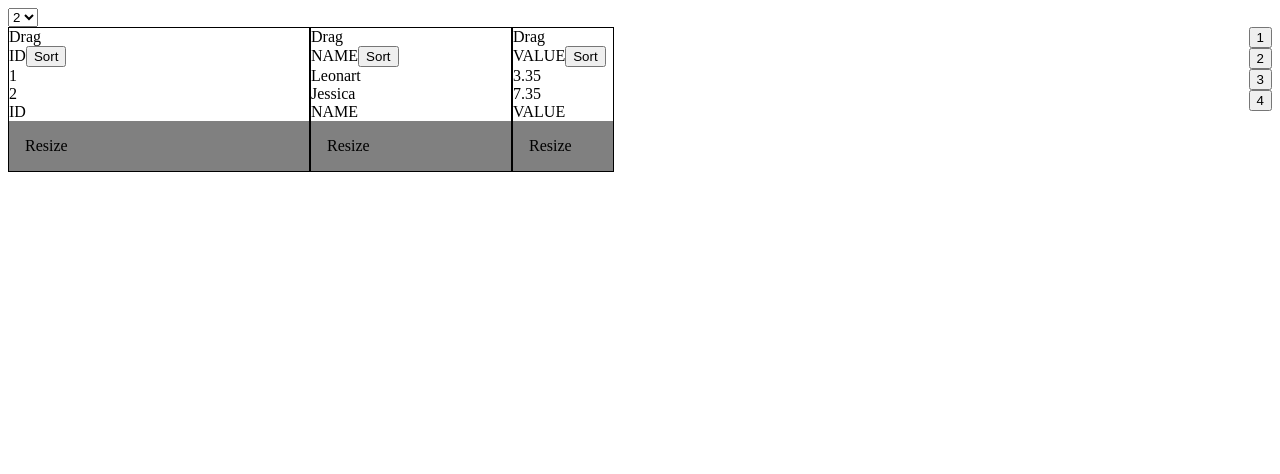
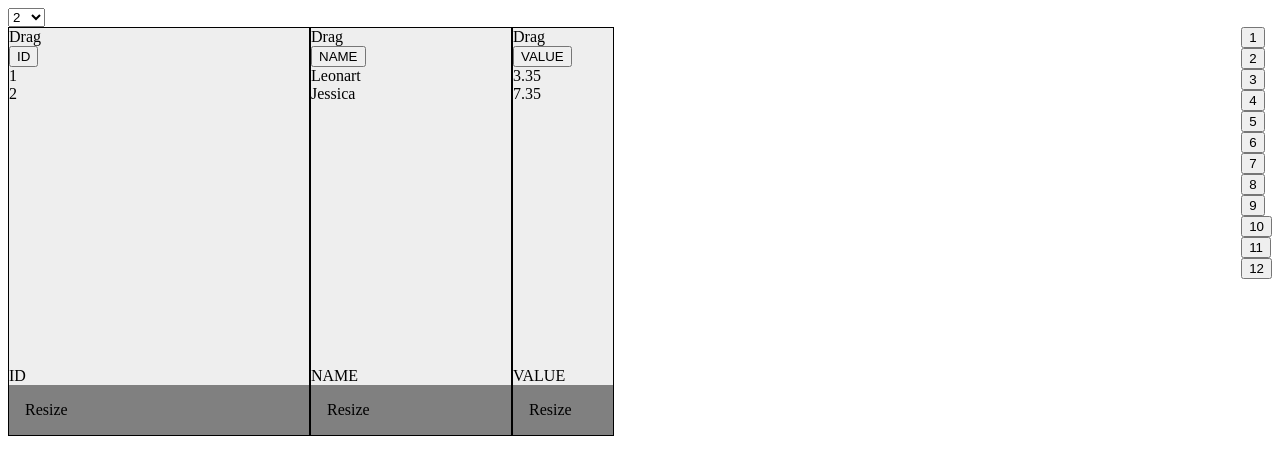
Before and after one commit to leonartgutz/TableComponent, a React (Create React App) app: page / in a window 1280 px wide. Shown: the top 474 px of the page. Built offline with nearby package versions, Linux system fonts and the light colour scheme.

Commit message:
Scroll Implemented

```diff
--- a/sass/Table/styles.scss
+++ b/sass/Table/styles.scss
@@ -25,9 +25,28 @@
     width: 100%;
   }
 
+  &__head {
+    display: flex;
+    align-items: center;
+    justify-content: left;
+  }
+
   &__column {
     border: 1px solid black;
     min-width: 100px;
+    background: #eee;
+  }
+
+  &__scrollArea {
+    flex: 1;
+    min-height: 300px;
+    max-height: 300px;
+    overflow-y: scroll;
+    scrollbar-width: none;
+
+    &::-webkit-scrollbar {
+      display: none;
+    }
   }
 
   &__row {
@@ -46,8 +65,8 @@
   }
 
   &__cell {
-    /* Do not give a width */
     @extend %defaultProps;
+    width: 100%;
   }
 
   &__pagination {
--- a/src/App.js
+++ b/src/App.js
@@ -3,6 +3,86 @@ import React, { useState } from 'react'
 import Table from './components/Table'
 
 const array = [
+  {
+    id: 1,
+    name: 'Leonart',
+    value: 3.35,
+  },
+  {
+    id: 2,
+    name: 'Jessica',
+    value: 7.35,
+  },
+  {
+    id: 3,
+    name: 'Chloe',
+    value: 4.23,
+  },
+  {
+    id: 4,
+    name: 'Jess',
+    value: 88.89,
+  },
+  {
+    id: 5,
+    name: 'Alini',
+    value: 3.35,
+  },
+  {
+    id: 6,
+    name: 'Liz',
+    value: 7.35,
+  },
+  {
+    id: 7,
+    name: 'Marina',
+    value: 4.23,
+  },
+  {
+    id: 8,
+    name: 'Teste',
+    value: 88.89,
+  },
+  {
+    id: 1,
+    name: 'Leonart',
+    value: 3.35,
+  },
+  {
+    id: 2,
+    name: 'Jessica',
+    value: 7.35,
+  },
+  {
+    id: 3,
+    name: 'Chloe',
+    value: 4.23,
+  },
+  {
+    id: 4,
+    name: 'Jess',
+    value: 88.89,
+  },
+  {
+    id: 5,
+    name: 'Alini',
+    value: 3.35,
+  },
+  {
+    id: 6,
+    name: 'Liz',
+    value: 7.35,
+  },
+  {
+    id: 7,
+    name: 'Marina',
+    value: 4.23,
+  },
+  {
+    id: 8,
+    name: 'Teste',
+    value: 88.89,
+  },
   {
     id: 1,
     name: 'Leonart',
@@ -80,6 +160,8 @@ const App = () => {
         <option value="4">4</option>
         <option value="6">6</option>
         <option value="8">8</option>
+        <option value="16">16</option>
+        <option value="32">32</option>
       </select>
       <Table data={array} columns={column} rowLimit={row} isDraggable isResizable />
     </>
--- a/src/components/Table/TableCell/index.js
+++ b/src/components/Table/TableCell/index.js
@@ -1,14 +1,19 @@
 import React from 'react'
 import PropTypes from 'prop-types'
 
-const TableCell = ({ children }) => (
-  <div className="tableStyle__cell">
+const TableCell = ({ children, minWidth }) => (
+  <div className="tableStyle__cell" style={{ minWidth }}>
     {children}
   </div>
 )
 
 TableCell.propTypes = {
   children: PropTypes.node.isRequired,
+  minWidth: PropTypes.number,
+}
+
+TableCell.defaultProps = {
+  minWidth: 100,
 }
 
 export default TableCell
--- a/src/components/Table/TableHead/index.js
+++ b/src/components/Table/TableHead/index.js
@@ -5,8 +5,8 @@ import '../styles.css'
 import TableCell from '../TableCell'
 
 const TableHead = ({ children, width }) => (
-  <div className="tableStyle__head" style={{ width }}>
-    <TableCell>{children}</TableCell>
+  <div className="tableStyle__head">
+    <TableCell minWidth={width}>{children}</TableCell>
   </div>
 )
 
--- /dev/null
+++ b/src/components/Table/TableScrollArea/index.js
@@ -0,0 +1,36 @@
+/* eslint-disable no-param-reassign */
+/* eslint-disable jsx-a11y/mouse-events-have-key-events */
+/* eslint-disable no-shadow */
+/* eslint-disable array-callback-return */
+import React from 'react'
+import PropTypes from 'prop-types'
+import '../styles.css'
+
+const TableScrollArea = ({ children, index }) => {
+  const scrollHandler = (e, index) => {
+    const active = e.target
+    const scrollers = document.querySelectorAll('.tableStyle__scrollArea')
+
+    Object.values(scrollers).map((scroller) => {
+      if (!scroller.classList.contains(`tableStyle__scroll-${index}`)) {
+        scroller.scrollTop = active.scrollTop
+      }
+    })
+  }
+
+  return (
+    <div
+      onScroll={(e) => scrollHandler(e, index)}
+      className={`tableStyle__scrollArea tableStyle__scroll-${index}`}
+    >
+      {children}
+    </div>
+  )
+}
+
+TableScrollArea.propTypes = {
+  children: PropTypes.node.isRequired,
+  index: PropTypes.number.isRequired,
+}
+
+export default TableScrollArea
--- a/src/components/Table/index.js
+++ b/src/components/Table/index.js
@@ -13,6 +13,7 @@ import TableHead from './TableHead'
 import TableFooter from './TableFooter'
 import paginator from './utils/paginator'
 import compareValues from './utils/compareValues'
+import TableScrollArea from './TableScrollArea'
 
 const Table = ({ columns, data, rowLimit, isDraggable, isResizable }) => {
   const [info, setInfo] = useState([])
@@ -20,7 +21,7 @@ const Table = ({ columns, data, rowLimit, isDraggable, isResizable }) => {
   const [perPage, setPerPage] = useState(rowLimit)
   const [displayArr, setDisplayArr] = useState([])
   const [pagination, setPagination] = useState({})
-  const [testCol, setTestCol] = useState(columns)
+  const [displayCol, setDisplayCol] = useState(columns)
 
   useEffect(() => {
     const paginationResult = paginator(data, 1, rowLimit)
@@ -77,11 +78,11 @@ const Table = ({ columns, data, rowLimit, isDraggable, isResizable }) => {
       return false
     }
 
-    const newArr = [...testCol]
+    const newArr = [...displayCol]
     newArr.splice(source.index, 1)
-    newArr.splice(destination.index, 0, testCol[colId])
+    newArr.splice(destination.index, 0, displayCol[colId])
 
-    setTestCol(newArr)
+    setDisplayCol(newArr)
   }
 
   return (
@@ -90,7 +91,7 @@ const Table = ({ columns, data, rowLimit, isDraggable, isResizable }) => {
         <Droppable droppableId="DroppableId" direction="horizontal" type="column">
           {(provided) => (
             <div className="tableStyle__table" {...provided.droppableProps} ref={provided.innerRef}>
-              {testCol.map((column, index) => (
+              {displayCol.map((column, index) => (
                 <TableColumn
                   key={`column-${index}`}
                   column={index}
@@ -98,14 +99,15 @@ const Table = ({ columns, data, rowLimit, isDraggable, isResizable }) => {
                   isResizable={isResizable}
                 >
                   <TableHead width={column.width}>
-                    {column.text}
                     <button type="button" onClick={() => sortHanlder(column.dataField, sortOrder)}>
-                      Sort
+                      {column.text}
                     </button>
                   </TableHead>
-                  {displayArr.map((row, rowIndex) => (
-                    <TableRow key={rowIndex} row={row} column={column} index={rowIndex} />
-                  ))}
+                  <TableScrollArea index={index}>
+                    {displayArr.map((row, rowIndex) => (
+                      <TableRow key={rowIndex} row={row} column={column} index={rowIndex} />
+                    ))}
+                  </TableScrollArea>
                   <TableFooter>{column.footer}</TableFooter>
                 </TableColumn>
               ))}
--- a/src/components/Table/styles.css
+++ b/src/components/Table/styles.css
@@ -18,9 +18,25 @@
 .tableStyle__head, .tableStyle__footer, .tableStyle__body {
   width: 100%;
 }
+.tableStyle__head {
+  display: flex;
+  align-items: center;
+  justify-content: left;
+}
 .tableStyle__column {
   border: 1px solid black;
   min-width: 100px;
+  background: #eee;
+}
+.tableStyle__scrollArea {
+  flex: 1;
+  min-height: 300px;
+  max-height: 300px;
+  overflow-y: scroll;
+  scrollbar-width: none;
+}
+.tableStyle__scrollArea::-webkit-scrollbar {
+  display: none;
 }
 .tableStyle__row--hover {
   background: red;
@@ -29,7 +45,7 @@
   background: green;
 }
 .tableStyle__cell {
-  /* Do not give a width */
+  width: 100%;
 }
 .tableStyle__pagination ul {
   list-style: none;
```
